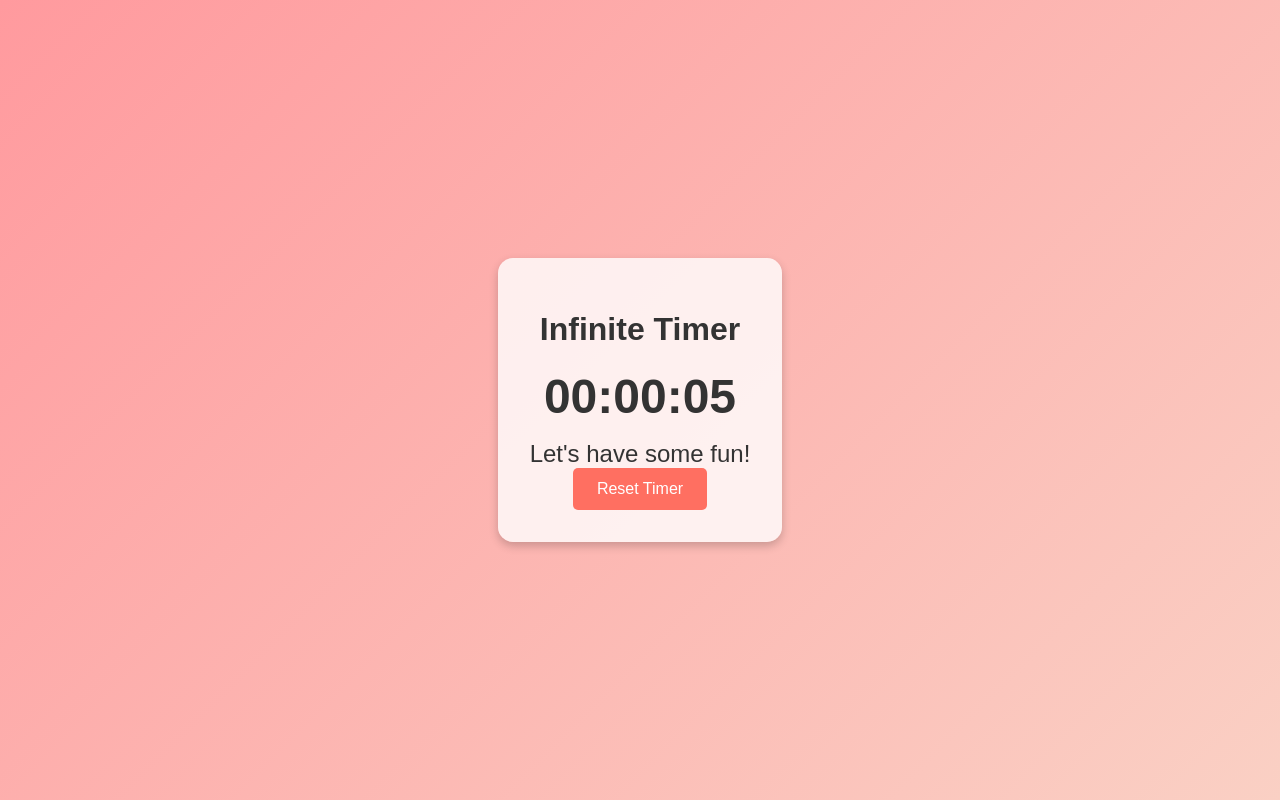
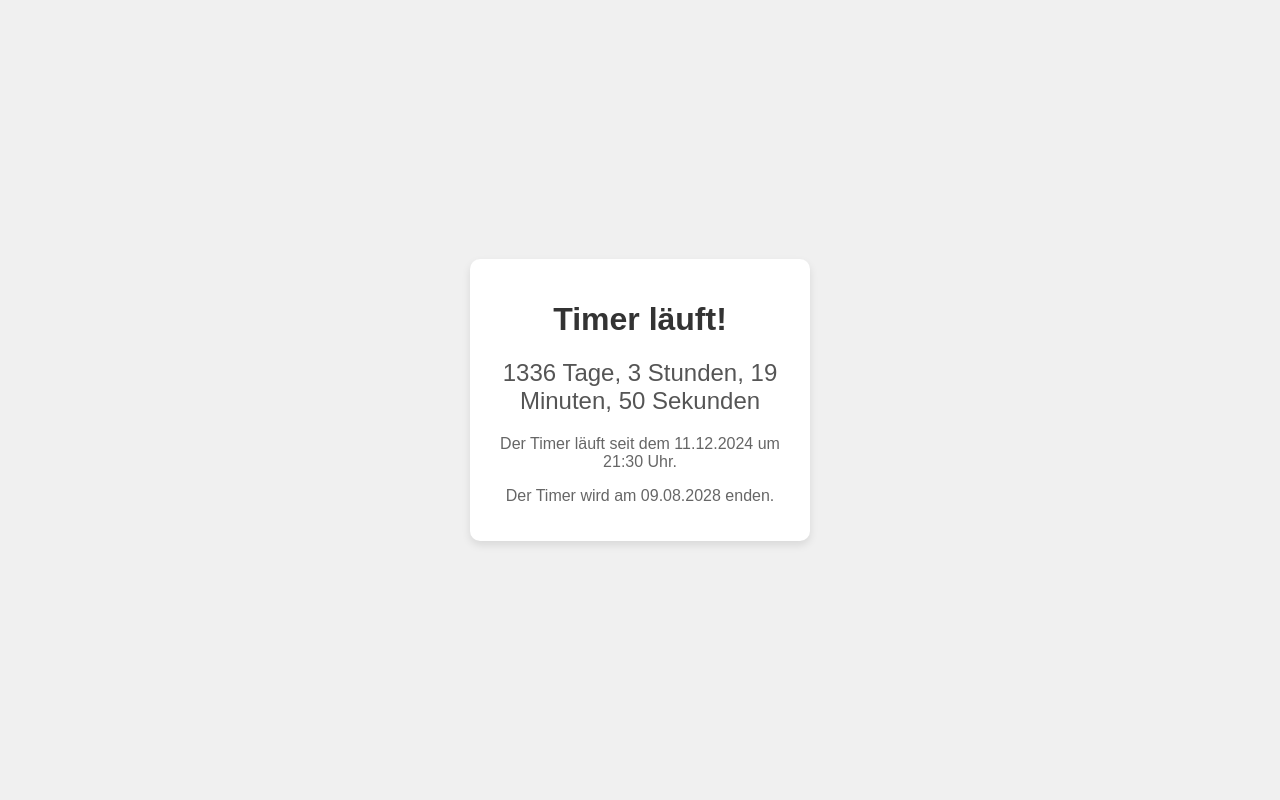
Before and after one commit to KilianKowalski/infinite-timer, a plain HTML site: page index.html in a window 1280 px wide. Drawn offline with Linux system fonts and the light colour scheme.

Commit message:
Update index.html

```diff
--- a/index.html
+++ b/index.html
@@ -1,99 +1,85 @@
 <!DOCTYPE html>
-<html lang="en">
+<html lang="de">
 <head>
   <meta charset="UTF-8">
   <meta name="viewport" content="width=device-width, initial-scale=1.0">
-    <title>Infinite Timer</title>
+  <title>Timer-Projekt</title>
   <style>
     body {
-            margin: 0;
       font-family: Arial, sans-serif;
       display: flex;
       justify-content: center;
       align-items: center;
       height: 100vh;
-            background: linear-gradient(135deg, #ff9a9e, #fad0c4);
-            color: #333;
-            text-align: center;
+      background-color: #f0f0f0;
+      margin: 0;
     }
 
     .timer-container {
-            background: rgba(255, 255, 255, 0.8);
-            padding: 2rem;
-            border-radius: 15px;
-            box-shadow: 0 4px 10px rgba(0, 0, 0, 0.2);
+      text-align: center;
+      background-color: #fff;
+      padding: 20px;
+      border-radius: 10px;
+      box-shadow: 0 4px 8px rgba(0, 0, 0, 0.1);
+      width: 300px;
+    }
+
+    h1 {
+      color: #333;
     }
 
     .timer {
-            font-size: 3rem;
-            font-weight: bold;
-            margin: 1rem 0;
+      font-size: 24px;
+      color: #555;
+      margin: 20px 0;
     }
 
-        .message {
-            font-size: 1.5rem;
-            margin-top: 1rem;
-        }
-
-        button {
-            background: #ff6f61;
-            color: white;
-            border: none;
-            padding: 0.75rem 1.5rem;
-            font-size: 1rem;
-            border-radius: 5px;
-            cursor: pointer;
-            transition: background 0.3s ease;
-        }
-
-        button:hover {
-            background: #ff3d2e;
+    .info {
+      font-size: 16px;
+      color: #666;
     }
   </style>
 </head>
 <body>
   <div class="timer-container">
-        <h1>Infinite Timer</h1>
-        <div class="timer" id="timer">00:00:00</div>
-        <div class="message" id="message">Let's have some fun!</div>
-        <button id="resetButton">Reset Timer</button>
+    <h1>Timer läuft!</h1>
+    <div class="timer" id="timer">Lädt...</div>
+    <div class="info">
+      <p>Der Timer läuft seit dem 11.12.2024 um 21:30 Uhr.</p>
+      <p>Der Timer wird am 09.08.2028 enden.</p>
+    </div>
   </div>
 
   <script>
-        let timerInterval;
-        let seconds = 0;
-        const messages = [
-            "Keep going!",
-            "You're unstoppable!",
-            "Time flies when you're having fun!",
-            "This timer loves you!",
-            "What will you do with eternity?"
-        ];
+    // Start- und Endzeit definieren
+    const startDate = new Date("2024-12-11T21:30:00Z");
+    const endDate = new Date("2028-08-09T00:00:00Z");
 
+    // Funktion zur Berechnung des verbleibenden Zeitabstands
     function updateTimer() {
-            seconds++;
-            const hrs = String(Math.floor(seconds / 3600)).padStart(2, '0');
-            const mins = String(Math.floor((seconds % 3600) / 60)).padStart(2, '0');
-            const secs = String(seconds % 60).padStart(2, '0');
-            document.getElementById('timer').textContent = `${hrs}:${mins}:${secs}`;
+      const now = new Date();
+      const timeDiff = endDate - now;
 
-            if (seconds % 10 === 0) {
-                const randomMessage = messages[Math.floor(Math.random() * messages.length)];
-                document.getElementById('message').textContent = randomMessage;
-            }
+      if (timeDiff <= 0) {
+        document.getElementById("timer").textContent = "Der Timer hat sein Ende erreicht!";
+        return;
       }
 
-        function startTimer() {
-            timerInterval = setInterval(updateTimer, 1000);
+      // Berechnungen für Tage, Stunden, Minuten und Sekunden
+      const days = Math.floor(timeDiff / (1000 * 60 * 60 * 24));
+      const hours = Math.floor((timeDiff % (1000 * 60 * 60 * 24)) / (1000 * 60 * 60));
+      const minutes = Math.floor((timeDiff % (1000 * 60 * 60)) / (1000 * 60));
+      const seconds = Math.floor((timeDiff % (1000 * 60)) / 1000);
+
+      // Timer aktualisieren
+      document.getElementById("timer").textContent = `${days} Tage, ${hours} Stunden, ${minutes} Minuten, ${seconds} Sekunden`;
     }
 
-        document.getElementById('resetButton').addEventListener('click', () => {
-            seconds = 0;
-            document.getElementById('timer').textContent = "00:00:00";
-            document.getElementById('message').textContent = "Let's have some fun!";
-        });
+    // Alle 1000 ms (1 Sekunde) den Timer aktualisieren
+    setInterval(updateTimer, 1000);
 
-        startTimer();
+    // Initiale Anzeige
+    updateTimer();
   </script>
 </body>
 </html>
```
Lines whose indentation alone changed are shown as unchanged.
